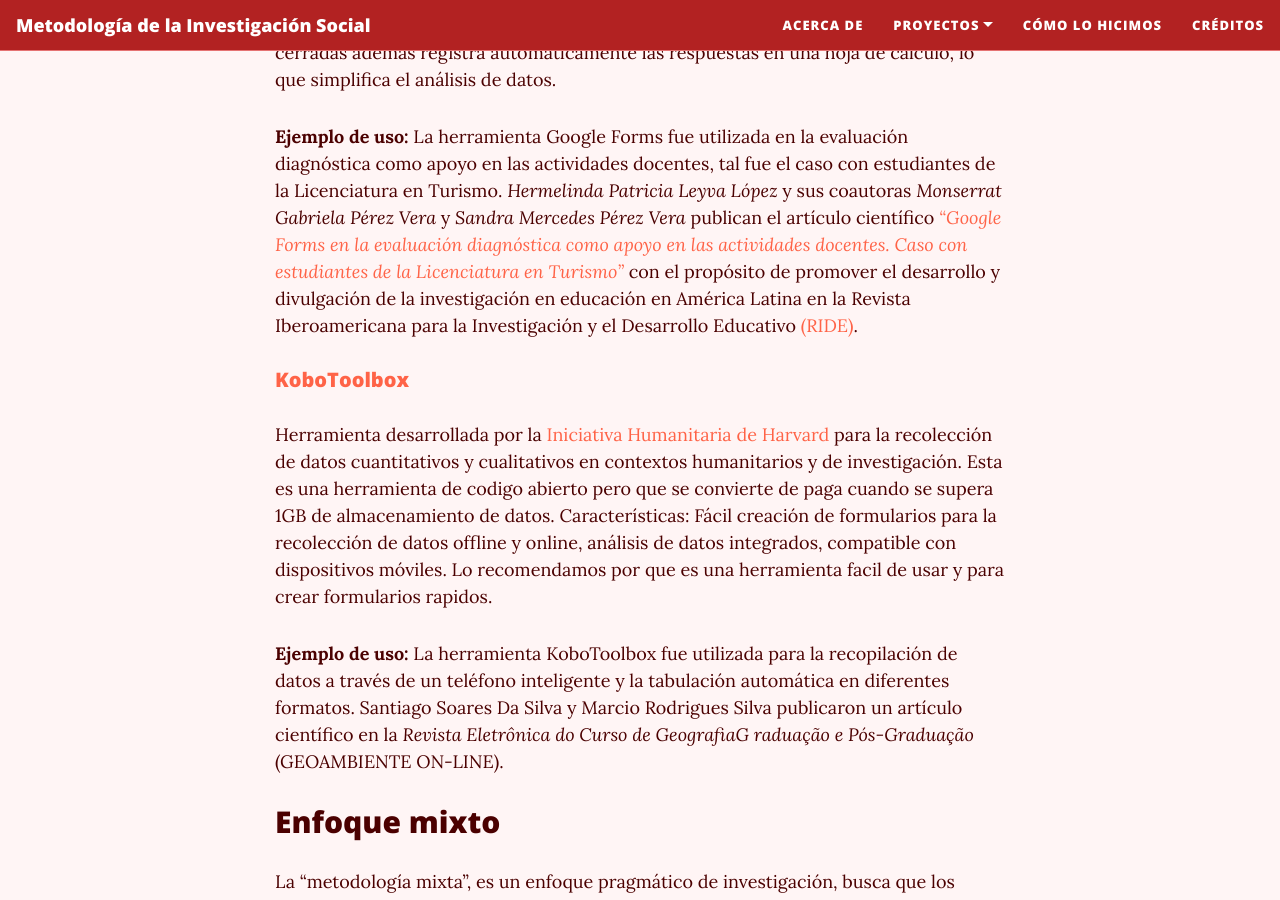
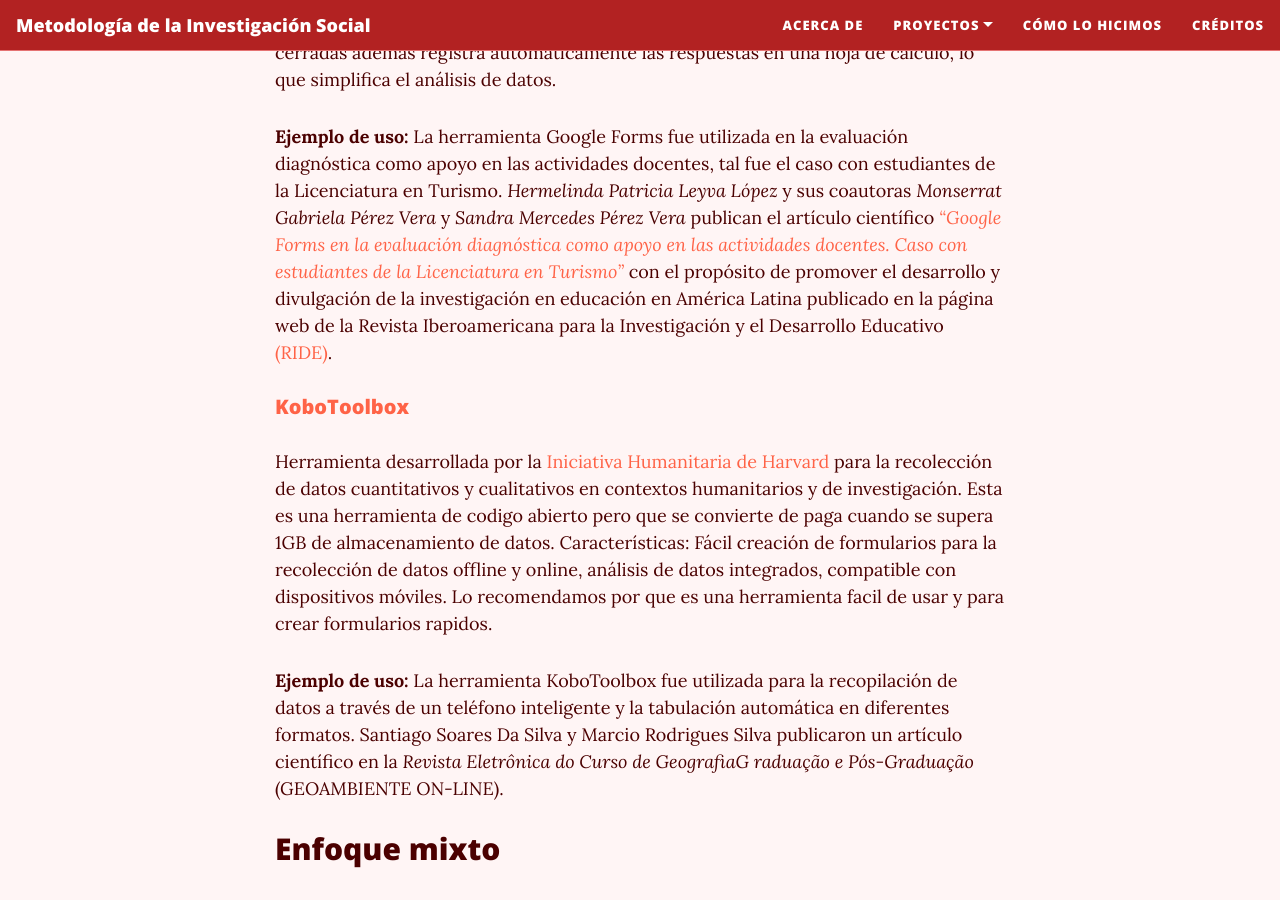
Before and after one commit to rosariorogel/metodologia, a Jekyll site: the page built from _pages/recolectando-datos.md, in a window 1280 px wide and 900 px high, scrolled down 3914 px. Built offline with Jekyll 4.4.1, drawn with Linux system fonts in a browser that asks for light colours; nearby versions of some CDN libraries.

Commit message:
Update recolectando-datos.md
Agregué descripción en el ejemplo de uso de Google forms.

```diff
--- a/_pages/recolectando-datos.md
+++ b/_pages/recolectando-datos.md
@@ -68,7 +68,7 @@
 
 **Ejemplo de uso:**
 La herramienta Google Forms fue utilizada en la evaluación diagnóstica como apoyo en las actividades docentes, tal fue el caso con estudiantes de la Licenciatura en Turismo.
-*Hermelinda Patricia Leyva López* y sus coautoras *Monserrat Gabriela Pérez Vera* y *Sandra Mercedes Pérez Vera* publican el artículo científico [*"Google Forms en la evaluación diagnóstica como apoyo en las actividades docentes. Caso con estudiantes de la Licenciatura en Turismo"*](http://ride.org.mx/index.php/RIDE/article/view/374) con el propósito de promover el desarrollo y divulgación de la investigación en educación en América Latina en la Revista Iberoamericana para la Investigación y el Desarrollo Educativo [(RIDE)](https://www.ride.org.mx/index.php/RIDE/issue/archive).
+*Hermelinda Patricia Leyva López* y sus coautoras *Monserrat Gabriela Pérez Vera* y *Sandra Mercedes Pérez Vera* publican el artículo científico [*"Google Forms en la evaluación diagnóstica como apoyo en las actividades docentes. Caso con estudiantes de la Licenciatura en Turismo"*](http://ride.org.mx/index.php/RIDE/article/view/374) con el propósito de promover el desarrollo y divulgación de la investigación en educación en América Latina publicado en la página web de la Revista Iberoamericana para la Investigación y el Desarrollo Educativo [(RIDE)](https://www.ride.org.mx/index.php/RIDE/issue/archive).
 
 ##### [KoboToolbox](https://www.kobotoolbox.org/)
 Herramienta desarrollada por la [Iniciativa Humanitaria de Harvard](https://www.kobotoolbox.org/about-us/impact/) para la recolección de datos cuantitativos y cualitativos en contextos humanitarios y de investigación. Esta es una herramienta de codigo abierto pero que se convierte de paga cuando se supera 1GB de almacenamiento de datos.
```
